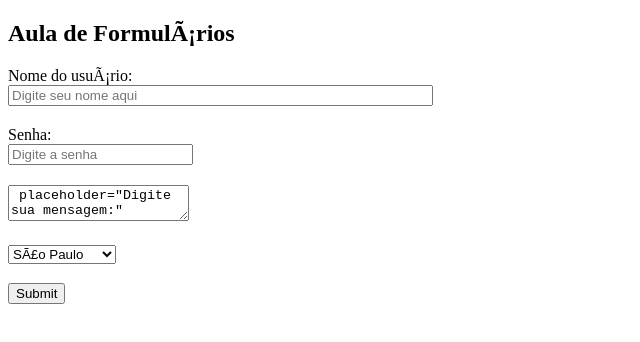
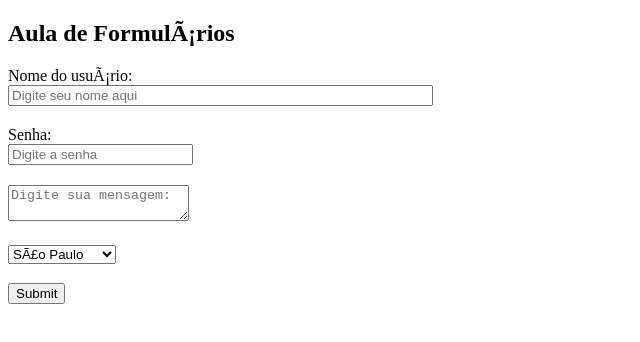
Before and after one commit to SIQUEIRA2019/AC1-COLETADADOS, a plain HTML site: page index.html in a window 1280 px wide. Shown: the whole page, without its empty margins (0-640 px from the left). Drawn offline with Linux system fonts and the light colour scheme.

Commit message:
Update index.html

```diff
--- a/index.html
+++ b/index.html
@@ -11,15 +11,12 @@
 
         <Form action= "" method="GET">
             <Label> Nome do usuário: </label><br/>
-            <input type="text" maxlength="10" name="user"
-            size="50" placeholder="Digite seu nome aqui"
-            required/><br/>
+            <input type="text" maxlength="10" name="user" size="50" placeholder="Digite seu nome aqui" required/><br/>
             <h2></h2>
             <Label> Senha: </label><br/>
-            <input type="password" maxlength="5" name="pass"
-            placeholder="Digite a senha" required/><br/>
+            <input type="password" maxlength="5" name="pass" placeholder="Digite a senha" required/><br/>
             <h2></h2>
-            <textarea> placeholder="Digite sua mensagem:" </textarea>
+            <textarea placeholder="Digite sua mensagem:" ></textarea>
             <h2></h2>
             <select name="UF">
                 <option name="SP">São Paulo</option>
```
